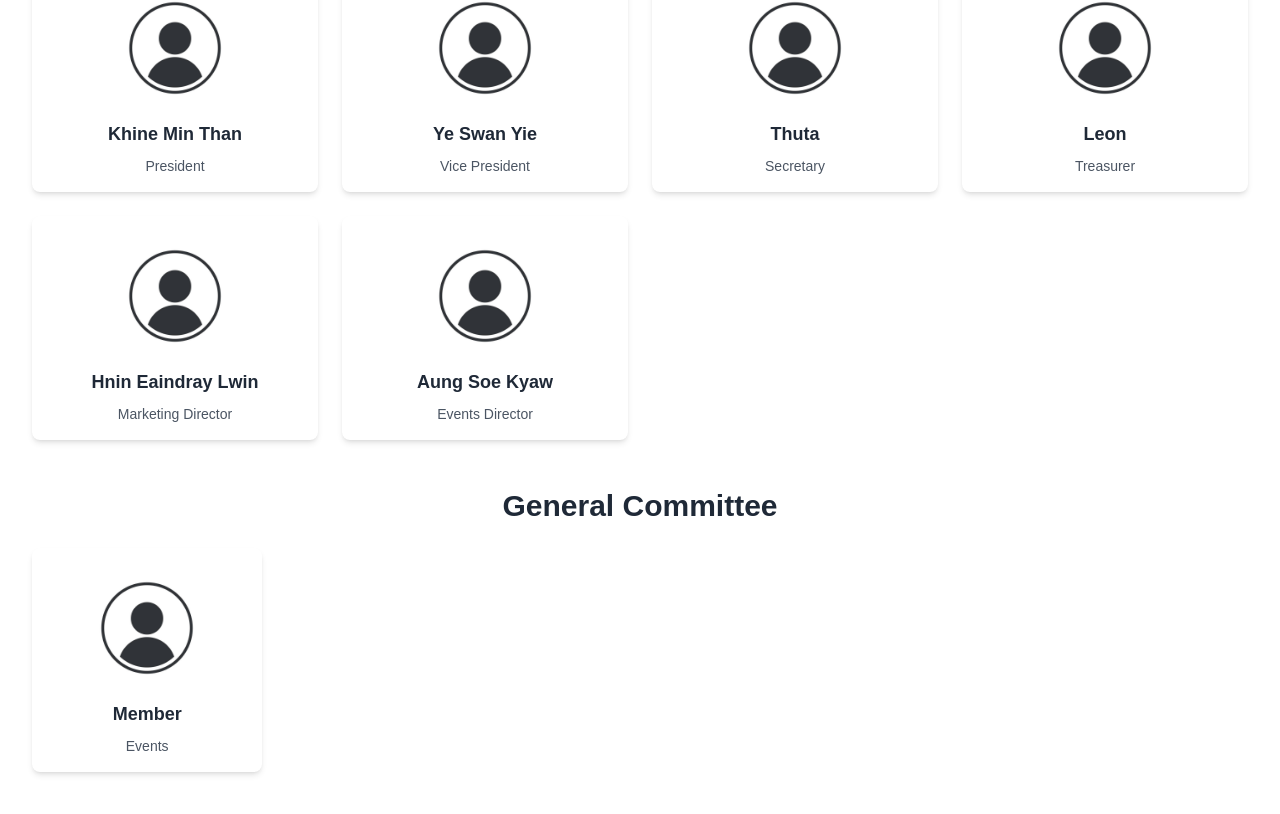
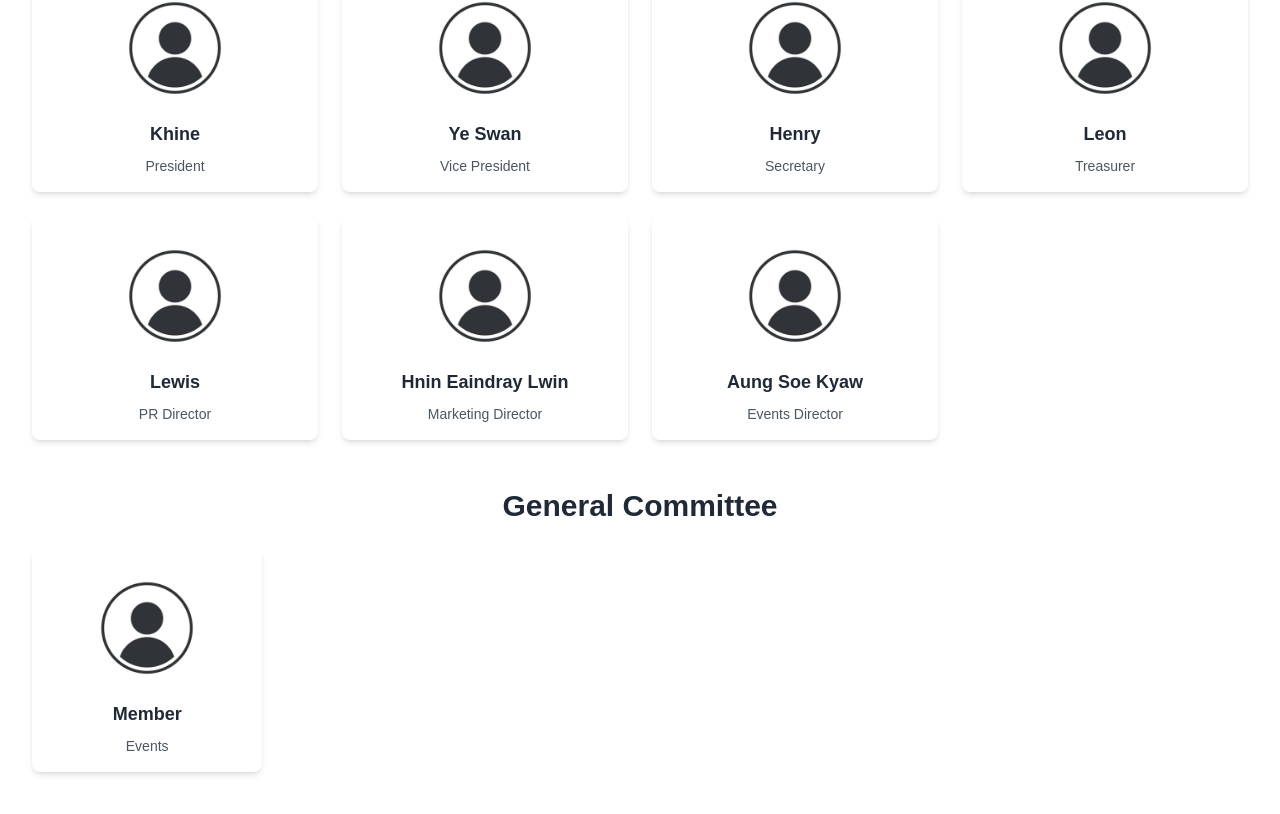
Before and after one commit to AungSoeKyaw00s/msaweb, a Next.js app: page / in a window 1280 px wide. Shown: the part 2200-3014 px from the top of the page. Built offline with nearby package versions, Linux system fonts and the light colour scheme.

Commit message:
added json

```diff
--- a/app/components/Team.tsx
+++ b/app/components/Team.tsx
@@ -1,6 +1,7 @@
 'use client'
 import React, { useEffect, useState, useRef } from 'react';
 import { Tab, TabGroup, TabList } from '@headlessui/react';
+import members from './data/members.json';
 
 interface TeamMember {
   name: string;
@@ -17,65 +18,7 @@ interface TeamDataType {
   [key: string]: YearData;
 }
 
-const teamData: TeamDataType = {
-  "2024": {
-    executives: [
-      {
-        name: "Khine Min Than",
-        role: "President",
-        image: "/avatar.png",
-      },
-      {
-        name: "Ye Swan Yie",
-        role: "Vice President",
-        image: "/avatar.png",
-      },
-      {
-        name: "Thuta",
-        role: "Secretary",
-        image: "/avatar.png",
-      },
-      {
-        name: "Leon",
-        role: "Treasurer",
-        image: "/avatar.png",
-      },
-      {
-        name: "Hnin Eaindray Lwin",
-        role: "Marketing Director",
-        image: "/avatar.png",
-      },
-      {
-        name: "Aung Soe Kyaw",
-        role: "Events Director",
-        image: "/avatar.png",
-      },
-    ],
-    committee: [
-      {
-        name: "Member",
-        role: "Events",
-        image: "/avatar.png",
-      },
-    ]
-  },
-  "2023": {
-    executives: [
-      {
-        name: "Previous President",
-        role: "President",
-        image: "/avatar.png",
-      }
-    ],
-    committee: [
-      {
-        name: "Previous Coordinator",
-        role: "Events Coordinator",
-        image: "/avatar.png",
-      }
-    ]
-  }
-};
+const teamData: TeamDataType = members as TeamDataType;
 
 const years = ["2024", "2023"];
 
--- /dev/null
+++ b/app/components/data/members.json
@@ -0,0 +1,94 @@
+{
+    "2024": {
+      "executives": [
+        {
+          "name": "Khine",
+          "role": "President",
+          "image": "/avatar.png"
+        },
+        {
+          "name": "Ye Swan",
+          "role": "Vice President",
+          "image": "/avatar.png"
+        },
+        {
+          "name": "Henry",
+          "role": "Secretary",
+          "image": "/avatar.png"
+        },
+        {
+          "name": "Leon",
+          "role": "Treasurer",
+          "image": "/avatar.png"
+        },
+        {
+            "name": "Lewis",
+            "role": "PR Director",
+            "image": "/avatar.png"
+          },
+        {
+          "name": "Hnin Eaindray Lwin",
+          "role": "Marketing Director",
+          "image": "/avatar.png"
+        },
+        {
+          "name": "Aung Soe Kyaw",
+          "role": "Events Director",
+          "image": "/avatar.png"
+        }
+      ],
+      "committee": [
+        {
+          "name": "Member",
+          "role": "Events",
+          "image": "/avatar.png"
+        }
+      ]
+    },
+    "2023": {
+      "executives": [
+        {
+            "name": "Aiden",
+            "role": "President",
+            "image": "/avatar.png"
+          },
+          {
+            "name": "Letyar",
+            "role": "Vice President",
+            "image": "/avatar.png"
+          },
+          {
+            "name": "Henry",
+            "role": "Secretary",
+            "image": "/avatar.png"
+          },
+          {
+            "name": "Leon",
+            "role": "Treasurer",
+            "image": "/avatar.png"
+          },
+          {
+              "name": "Khine",
+              "role": "PR Director",
+              "image": "/avatar.png"
+            },
+          {
+            "name": "Shin",
+            "role": "Marketing Director",
+            "image": "/avatar.png"
+          },
+          {
+            "name": "Scarlett",
+            "role": "Events Director",
+            "image": "/avatar.png"
+          }
+      ],
+      "committee": [
+        {
+          "name": "Member",
+          "role": "Events",
+          "image": "/avatar.png"
+        }
+      ]
+    }
+  }
```
